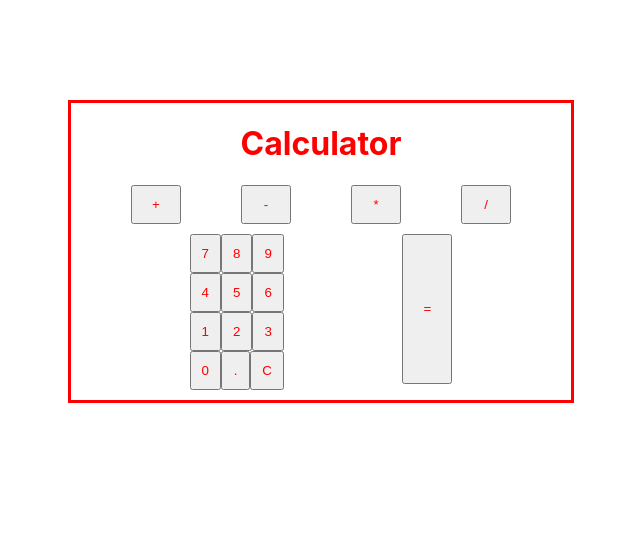
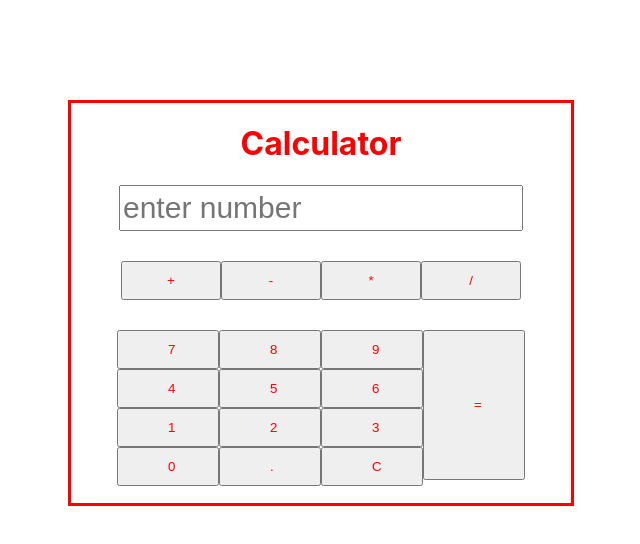
Before and after one commit to elizhang227/calc-react-app, a React (Create React App) app: page / in a window 1280 px wide. Shown: the top 544 px of the page, without its empty margins (319-959 px from the left). Built offline with nearby package versions, Linux system fonts and the light colour scheme.

Commit message:
added css for calculator

```diff
--- a/public/style.css
+++ b/public/style.css
@@ -2,4 +2,6 @@
     display: flex;
     justify-content: center;
     padding-top: 100px;
+    max-height: 800px;
+    height: 100%;
 }
--- a/src/App.js
+++ b/src/App.js
@@ -4,6 +4,7 @@ import Calculator from './calculator.js';
 
 import './calculator.css';
 import './buttons.css';
+import './display.css';
 
 class App extends Component {
   render() {
--- a/src/buttons.css
+++ b/src/buttons.css
@@ -1,13 +1,13 @@
 .Operator-Buttons {
-    font-size: 20px;
     display: flex;
     flex-direction: row;
-    justify-content: space-evenly;
+    justify-content: center;
+    margin-top: 30px;
 }
 
 .Operator-Buttons button {
     color: red;
-    max-width: 50px;
+    max-width: 100px;
     width: 100%;
     padding: 10px;
 }
@@ -17,44 +17,36 @@
     margin-bottom: 10px;
     display: flex;
     flex-direction: row;
-    justify-content: space-evenly;
-}
-
-.Equal-Button {
-    max-width: 50px;
-    width: 100%;
-}
-
-.Equal-Button button {
-    color: red;
-    max-width: 50px;
-    width: 100%;
-    padding: 0 10px 0 10px;
-    max-height: 150px;
-    height: 100%;
+    justify-content: center;
 }
 
 .Number-Buttons {
     font-size: 20px;
     display: flex;
-    flex-direction: column;
-    justify-content: space-evenly;
+    flex-direction: row;
+    margin-top: 20px;
 }
 
 .Number-Buttons button {
     color: red;
+}
+
+.Row-1, .Row-2, .Row-3, .Row-4, .Equal-Button {
+    display: flex;
+    flex-direction: column;
+}
+
+.Row-1 button, .Row-2 button, .Row-3 button{
     max-width: 50px;
     width: 100%;
+    padding: 10px 49px;
 }
 
-.Row-1, .Row-2, .Row-3, .Row-4 {
-    display: flex;
-    flex-direction: row;
-    justify-content: space-evenly;
+.Equal-Button button {
+    color: red;
+    max-width: 100px;
+    width: 100%;
+    padding: 0 49px;
+    max-height: 150px;
+    height: 100%;
 }
-
-.Row-1 button, .Row-2 button, .Row-3 button, .Row-4 button {
-    max-width: 50px;
-    width: 100%;
-    padding: 10px;
-}
--- a/src/buttons.js
+++ b/src/buttons.js
@@ -15,28 +15,27 @@ class Buttons extends Component {
                     <div className='Number-Buttons'>
                         <div className='Row-1'>
                             <button>7</button>
-                            <button>8</button>
-                            <button>9</button>
+                            <button>4</button>
+                            <button>1</button>
+                            <button>0</button>
                         </div>
                         <div className='Row-2'>
-                            <button>4</button>
+                            <button>8</button>
                             <button>5</button>
-                            <button>6</button>
+                            <button>2</button>
+                            <button>.</button>
                         </div>
                         <div className='Row-3'>
-                            <button>1</button>
-                            <button>2</button>
+                            <button>9</button>
+                            <button>6</button>
                             <button>3</button>
-                        </div>
-                        <div className='Row-4'>
-                            <button>0</button>
-                            <button>.</button>
                             <button>C</button>
                         </div>
+                        <div className='Equal-Button'>
+                            <button>=</button>
+                        </div>
                     </div>
-                    <div className='Equal-Button'>
-                        <button>=</button>
-                    </div>
+
                 </div>
             </div>
         )
--- a/src/calculator.css
+++ b/src/calculator.css
@@ -1,5 +1,6 @@
 .Calculator {
     width: 500px;
+    height: 400px;
     border: 3px solid red;
     color: red;
 }
--- a/src/calculator.js
+++ b/src/calculator.js
@@ -1,6 +1,7 @@
 import React, { Component } from 'react';
 
 import Buttons from './buttons';
+import Display from './display';
 
 class Calculator extends Component {
 
@@ -9,6 +10,7 @@ class Calculator extends Component {
         return (
             <div className='Calculator'>
                 <h1>Calculator</h1>
+                <Display />
                 <Buttons />
             </div>
         )
--- /dev/null
+++ b/src/display.css
@@ -0,0 +1,10 @@
+.Display {
+    display: flex;
+    justify-content: center;
+}
+
+.Display input {
+    width: 396px;
+    height: 40px;
+    font-size: 30px;
+}
--- /dev/null
+++ b/src/display.js
@@ -0,0 +1,14 @@
+import React, { Component } from 'react';
+
+class Display extends Component {
+
+    render() {
+        return (
+            <div className='Display'>
+                <input type='text' placeholder='enter number'></input>
+            </div>
+        )
+    }
+}
+
+export default Display;
```
